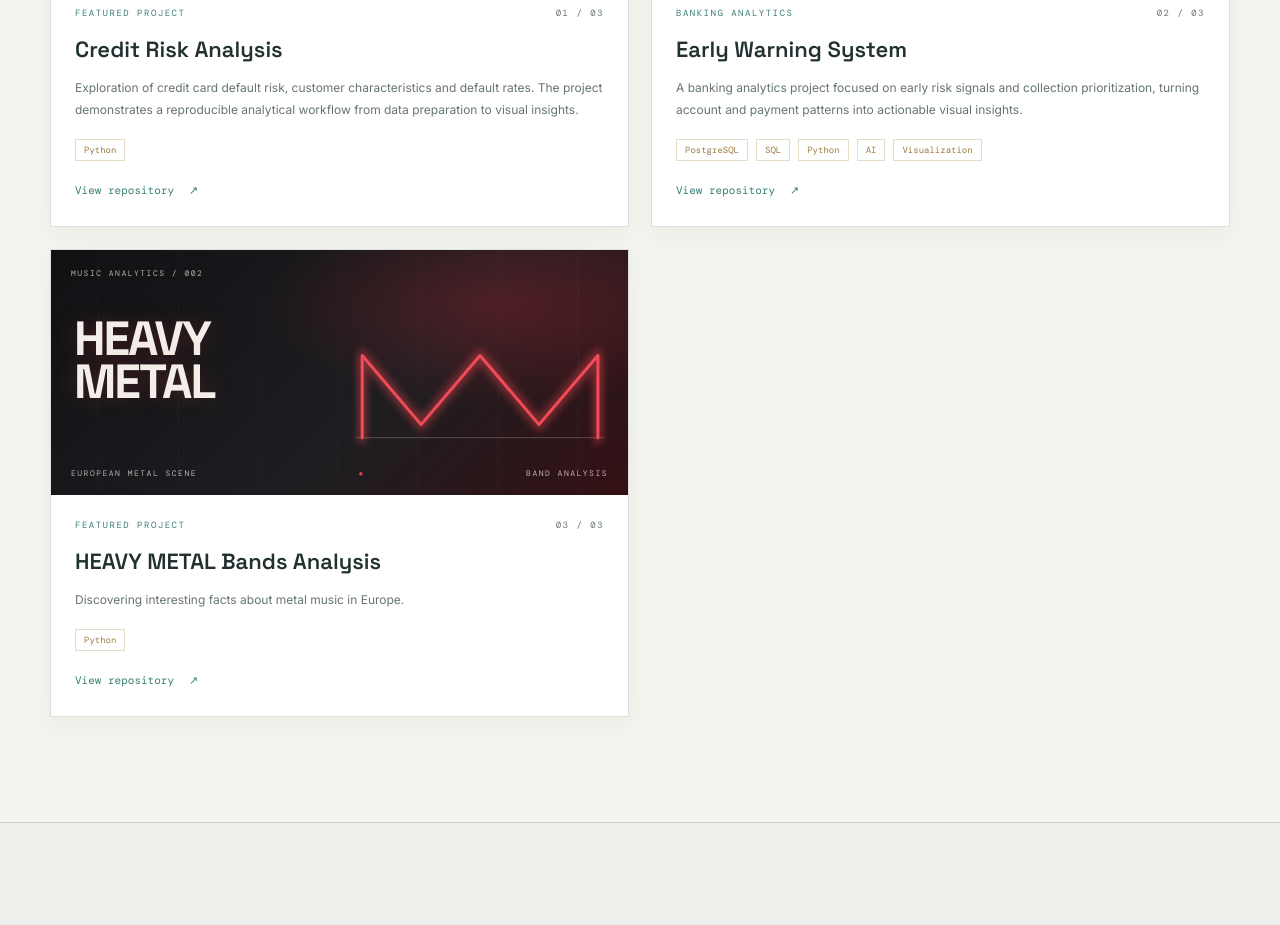
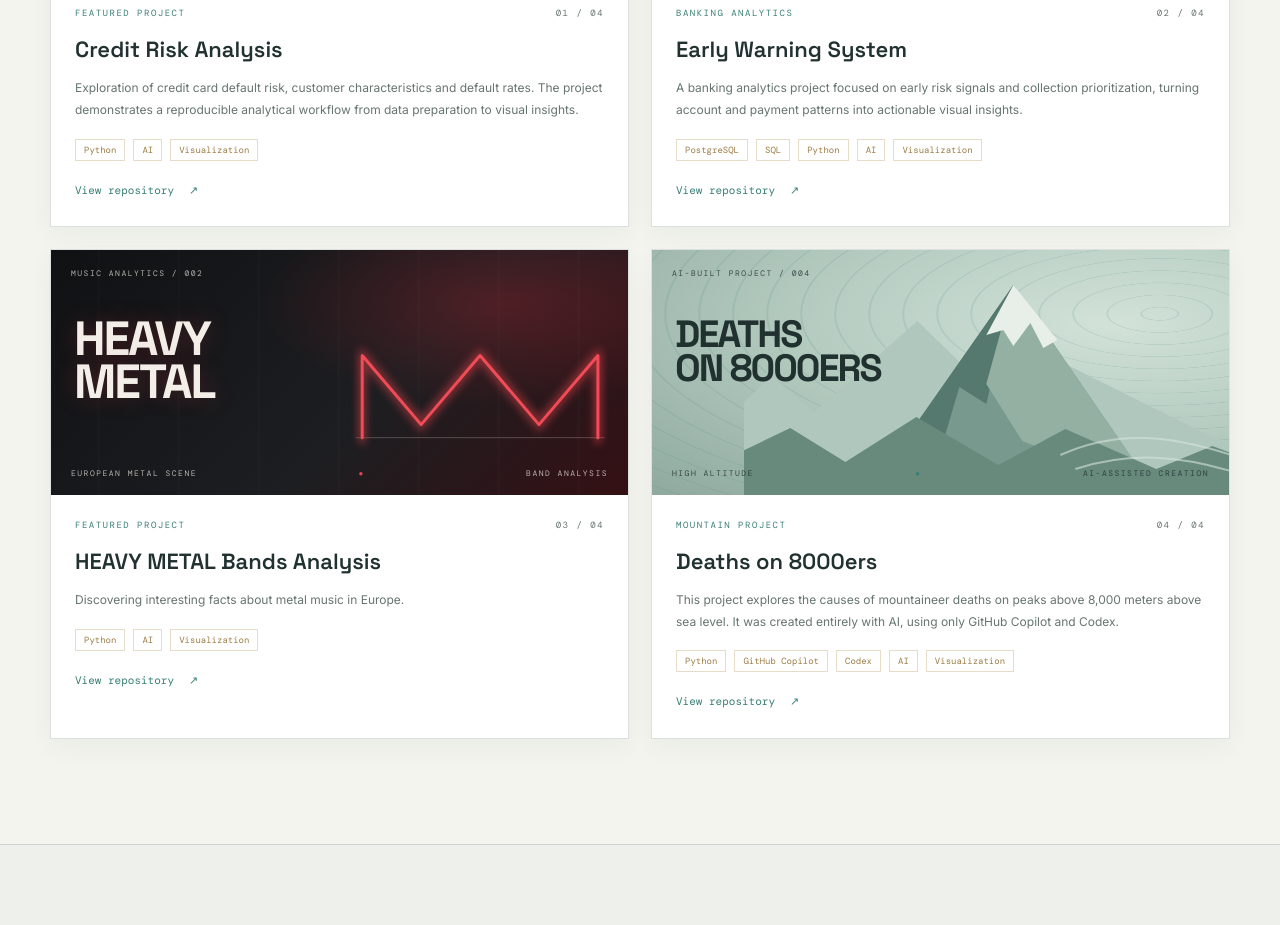
Before and after one commit to MaciGill/MaciGill.github.io, a plain HTML site: page index.html in a window 1280 px wide. Shown: the part 1640-2565 px from the top of the page. Drawn offline with nearby package versions, Linux system fonts and the light colour scheme.

Commit message:
New REPO

```diff
--- a/css/style.css
+++ b/css/style.css
@@ -168,6 +168,14 @@ h1, h2, h3 { font-family: var(--heading); font-weight: 600; }
 .art-kicker { top: 18px; }
 .art-foot { bottom: 17px; right: 20px; display: flex; justify-content: space-between; gap: 8px; }
 .art-foot b { color: var(--teal); }
+.summit-art {
+  isolation: isolate;
+  background:
+    repeating-radial-gradient(ellipse at 88% 26%,transparent 0 17px,rgba(57,127,117,.13) 18px 19px,transparent 20px 34px),
+    radial-gradient(ellipse at 80% 30%,#D2E2D8 0,#B8CEC3 42%,#8FA99E 100%);
+}
+.summit-mountain { position: absolute; right: 0; bottom: 0; width: 84%; height: 100%; pointer-events: none; }
+.summit-art .art-title { color: var(--text); font-size: clamp(26px,3.3vw,38px); }
 /* Credit-risk illustration uses the portfolio's light alpine palette. */
 .risk-art { background: radial-gradient(ellipse at 80% 30%,#D2E2D8 0,#B8CEC3 42%,#8FA99E 100%); }
 .warning-art {
--- a/index.html
+++ b/index.html
@@ -103,6 +103,8 @@
           <button class="filter" data-filter="python" aria-pressed="false">Python</button>
           <button class="filter" data-filter="sql" aria-pressed="false">SQL</button>
           <button class="filter" data-filter="bi" aria-pressed="false">BI</button>
+          <button class="filter" data-filter="AI" aria-pressed="false">AI</button>
+          <button class="filter" data-filter="Visualization" aria-pressed="false">Visualization</button>
           <button class="filter" data-filter="Hobby" aria-pressed="false">Hobby</button>
         </div>
         <label class="search-wrap">
@@ -113,7 +115,7 @@
       </div>
 
       <div class="project-grid" id="projectGrid">
-        <article class="project-card project-featured" data-category="python sql bi" data-search="credit risk banking default pandas python segmentation">
+        <article class="project-card project-featured" data-category="python bi AI Visualization" data-search="credit risk banking default pandas python segmentation">
           <div class="project-art risk-art">
             <div class="art-kicker">BANKING ANALYTICS / 001</div>
             <div class="art-title">CREDIT<br>RISK</div>
@@ -123,15 +125,15 @@
             <div class="art-foot">RISK ANALYSIS <b>●</b> CUSTOMER INSIGHTS</div>
           </div>
           <div class="project-content">
-            <div class="project-topline"><span class="project-type">FEATURED PROJECT</span><span class="project-number">01 / 03</span></div>
+            <div class="project-topline"><span class="project-type">FEATURED PROJECT</span><span class="project-number">01 / 04</span></div>
             <h3>Credit Risk Analysis</h3>
             <p>Exploration of credit card default risk, customer characteristics and default rates. The project demonstrates a reproducible analytical workflow from data preparation to visual insights.</p>
-            <div class="tag-list"><span>Python</span></div>
+            <div class="tag-list"><span>Python</span><span>AI</span><span>Visualization</span></div>
             <a class="text-link" href="https://github.com/MaciGill/analytics_platform" target="_blank" rel="noopener noreferrer">View repository <span>↗</span></a>
           </div>
 
         </article>
-        <article class="project-card project-featured" data-category="python sql bi" data-search="early warning system banking collections debt collection money postgres postgresql sql python ai visualization">
+        <article class="project-card project-featured" data-category="python sql bi AI Visualization" data-search="early warning system banking collections debt collection money postgres postgresql sql python ai visualization">
           <div class="project-art warning-art">
             <div class="art-kicker">BANKING ANALYTICS / 002</div>
             <div class="art-title">EARLY<br>WARNING</div>
@@ -144,14 +146,14 @@
             <div class="art-foot">PAYMENT SIGNALS <b>●</b> COLLECTION INSIGHTS</div>
           </div>
           <div class="project-content">
-            <div class="project-topline"><span class="project-type">BANKING ANALYTICS</span><span class="project-number">02 / 03</span></div>
+            <div class="project-topline"><span class="project-type">BANKING ANALYTICS</span><span class="project-number">02 / 04</span></div>
             <h3>Early Warning System</h3>
             <p>A banking analytics project focused on early risk signals and collection prioritization, turning account and payment patterns into actionable visual insights.</p>
             <div class="tag-list"><span>PostgreSQL</span><span>SQL</span><span>Python</span><span>AI</span><span>Visualization</span></div>
             <a class="text-link" href="https://github.com/MaciGill/early_warning_system" target="_blank" rel="noopener noreferrer">View repository <span>↗</span></a>
           </div>
         </article>
-        <article class="project-card project-featured" data-category="python sql bi" data-search="heavy metal bands in Europe analysis">
+        <article class="project-card project-featured" data-category="python bi AI Visualization Hobby" data-search="heavy metal bands in Europe analysis">
           <div class="project-art metal-art">
             <div class="art-kicker">MUSIC ANALYTICS / 002</div>
             <div class="art-title">HEAVY<br>METAL</div>
@@ -164,13 +166,36 @@
             <div class="art-foot">EUROPEAN METAL SCENE <b>●</b> BAND ANALYSIS</div>
           </div>
           <div class="project-content">
-            <div class="project-topline"><span class="project-type">FEATURED PROJECT</span><span class="project-number">03 / 03</span></div>
+            <div class="project-topline"><span class="project-type">FEATURED PROJECT</span><span class="project-number">03 / 04</span></div>
             <h3>HEAVY METAL Bands Analysis</h3>
             <p>Discovering interesting facts about metal music in Europe.</p>
-            <div class="tag-list"><span>Python</span></div>
+            <div class="tag-list"><span>Python</span><span>AI</span><span>Visualization</span></div>
             <a class="text-link" href="https://github.com/MaciGill/metal_bands_europe" target="_blank" rel="noopener noreferrer">View repository <span>↗</span></a>
           </div>
 
+        </article>
+        <article class="project-card project-featured" data-category="python Hobby AI Visualization" data-search="deaths on 8000ers high mountains mountaineering github copilot codex ai">
+          <div class="project-art summit-art">
+            <svg class="summit-mountain" viewBox="0 0 600 245" preserveAspectRatio="xMidYMax slice" aria-hidden="true">
+              <path d="M0 205 86 126 128 162 231 71 326 163 383 116 600 224V245H0Z" fill="#AFC7BD"/>
+              <path d="M180 245 327 35 471 245Z" fill="#78998D"/>
+              <path d="m180 245 147-210-27 119-27-17-15 51-20-10-19 39Z" fill="#55796F"/>
+              <path d="m327 35 144 210-135-54-36-57Z" fill="#93B0A3"/>
+              <path d="m327 35-27 50 17-5 10 16 17-23 13 25 14-8Z" fill="#E8EEE8"/>
+              <path d="M0 228 104 178l55 34 71-45 82 48 67-36 91 40 56-23 74 28v21H0Z" fill="#688A7D"/>
+              <path d="M374 205c57-26 112-20 177 2M389 219c56-18 105-13 159 3" fill="none" stroke="#D8E4DC" stroke-opacity=".6" stroke-width="2"/>
+            </svg>
+            <div class="art-kicker">AI-BUILT PROJECT / 004</div>
+            <div class="art-title">DEATHS<br>ON 8000ERS</div>
+            <div class="art-foot">HIGH ALTITUDE <b>●</b> AI-ASSISTED CREATION</div>
+          </div>
+          <div class="project-content">
+            <div class="project-topline"><span class="project-type">MOUNTAIN PROJECT</span><span class="project-number">04 / 04</span></div>
+            <h3>Deaths on 8000ers</h3>
+            <p>This project explores the causes of mountaineer deaths on peaks above 8,000 meters above sea level. It was created entirely with AI, using only GitHub Copilot and Codex.</p>
+            <div class="tag-list"><span>Python</span><span>GitHub Copilot</span><span>Codex</span><span>AI</span><span>Visualization</span></div>
+            <a class="text-link" href="https://github.com/MaciGill/death_on_8000" target="_blank" rel="noopener noreferrer">View repository <span>↗</span></a>
+          </div>
         </article>
       </div>
       <p class="no-results" id="noResults" hidden>No projects match your search.</p>
```
